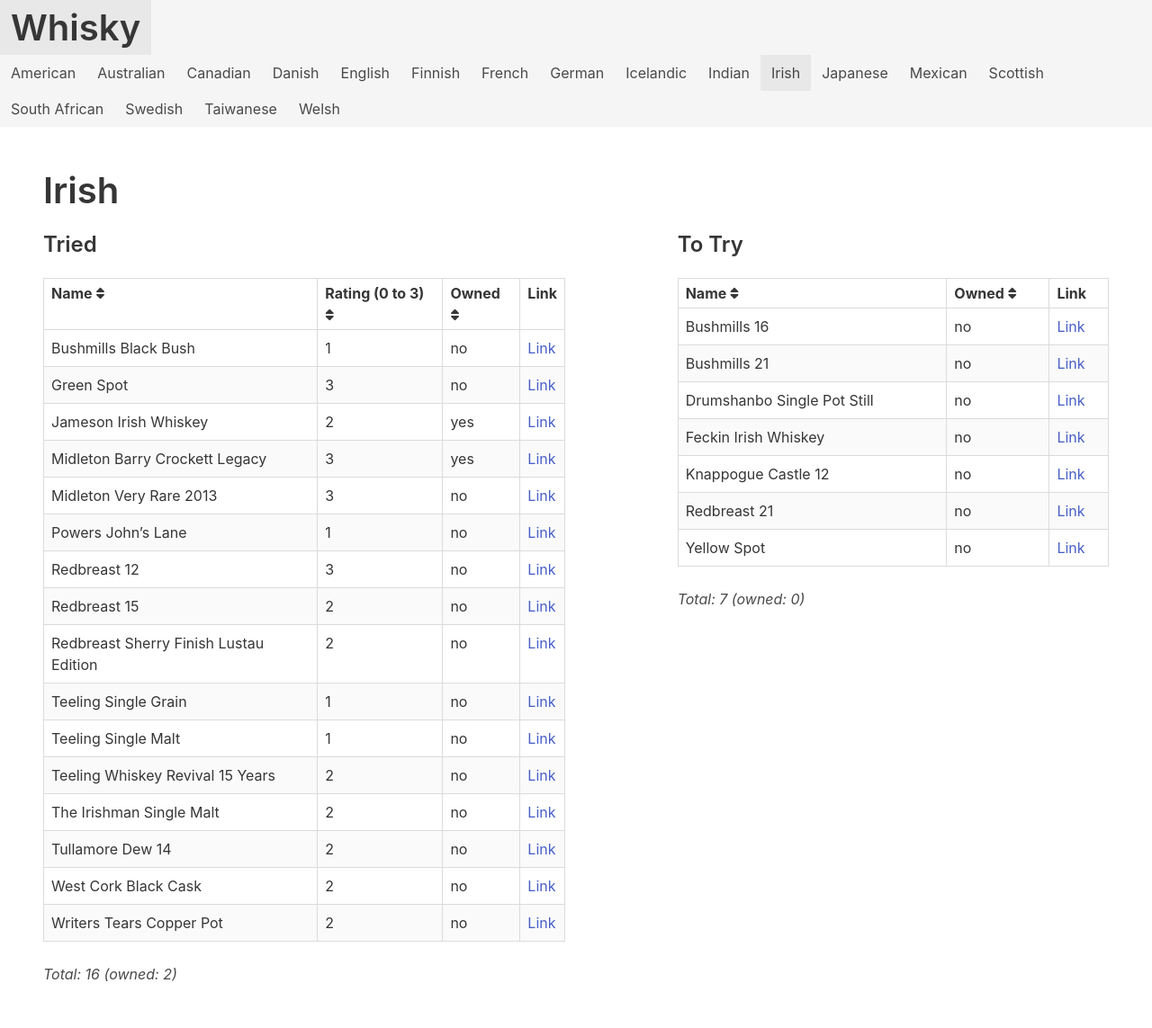
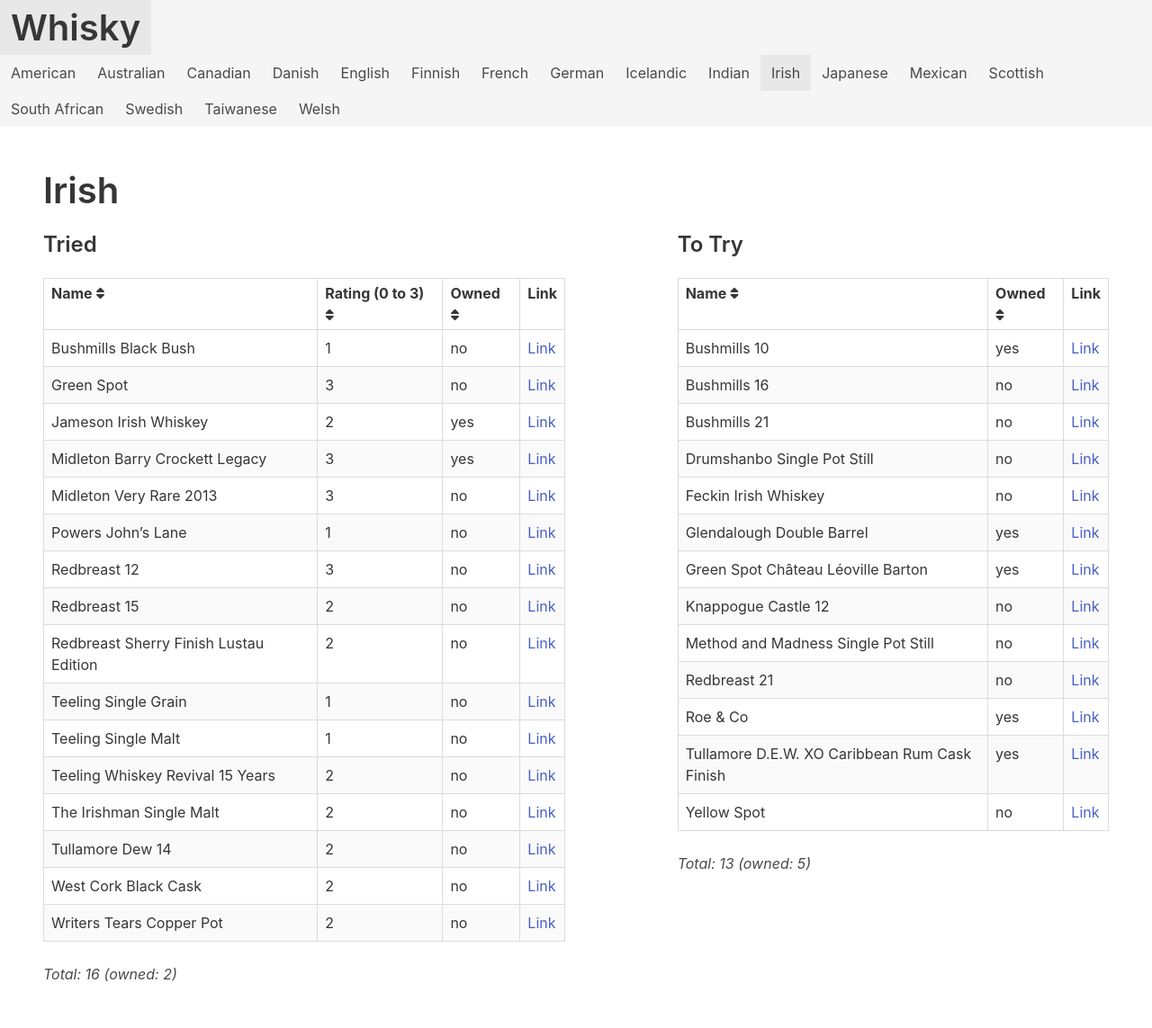
Before and after one commit to grega/whisky, a Jekyll site: the page built from irish.html, in a window 1280 px wide. Shown: the whole page at 90% size. Built offline with Jekyll 4.4.1, drawn with Linux system fonts in a browser that asks for light colours; nearby versions of some CDN libraries.

Commit message:
Update Irish to try

```diff
--- a/_data/irish/to_try.yml
+++ b/_data/irish/to_try.yml
@@ -1,7 +1,18 @@
 - name: Yellow Spot
 - name: Knappogue Castle 12
+- name: Bushmills 10
+  owned: true
 - name: Bushmills 16
 - name: Bushmills 21
 - name: Redbreast 21
 - name: Feckin Irish Whiskey
 - name: Drumshanbo Single Pot Still
+- name: Green Spot Château Léoville Barton
+  owned: true
+- name: Glendalough Double Barrel
+  owned: true
+- name: Tullamore D.E.W. XO Caribbean Rum Cask Finish
+  owned: true
+- name: Method and Madness Single Pot Still
+- name: Roe & Co
+  owned: true
```
